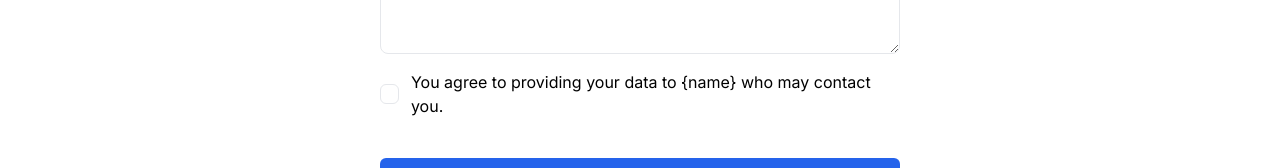
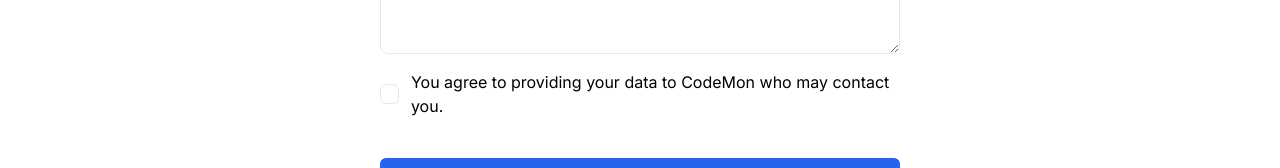
Before and after one commit to The-Legend-Developer/HNG_TASK_1, a React (Vite) app: page /contact in a window 1280 px wide. Shown: the part 468-636 px from the top of the page. Built offline with nearby package versions, Linux system fonts and the light colour scheme.

Commit message:
Fix: Changed required parameters

```diff
--- a/src/components/contact.jsx
+++ b/src/components/contact.jsx
@@ -258,7 +258,7 @@ function Contact() {
               ) : null}
             </div>
             <p className="w-full">
-              You agree to providing your data to {`{name}`} who may contact
+              You agree to providing your data to CodeMon who may contact
               you.
             </p>
           </div>
```
